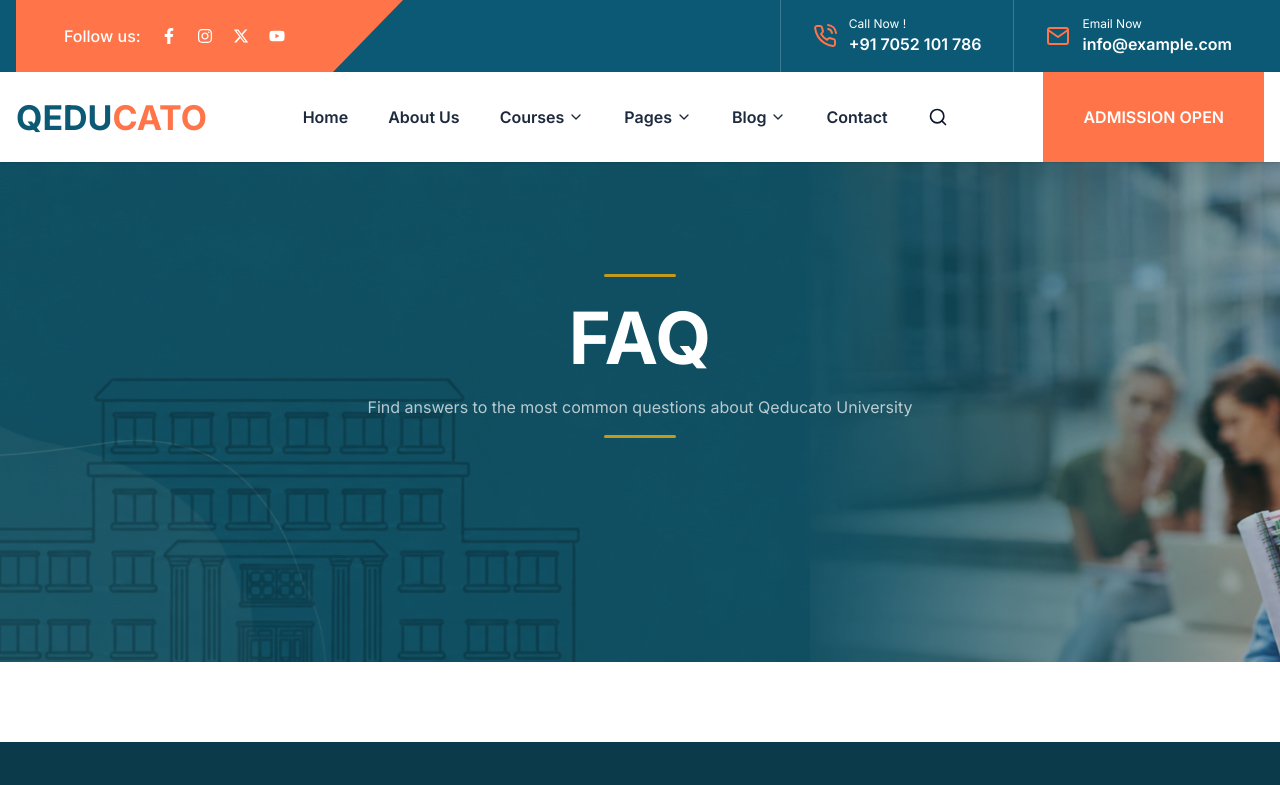
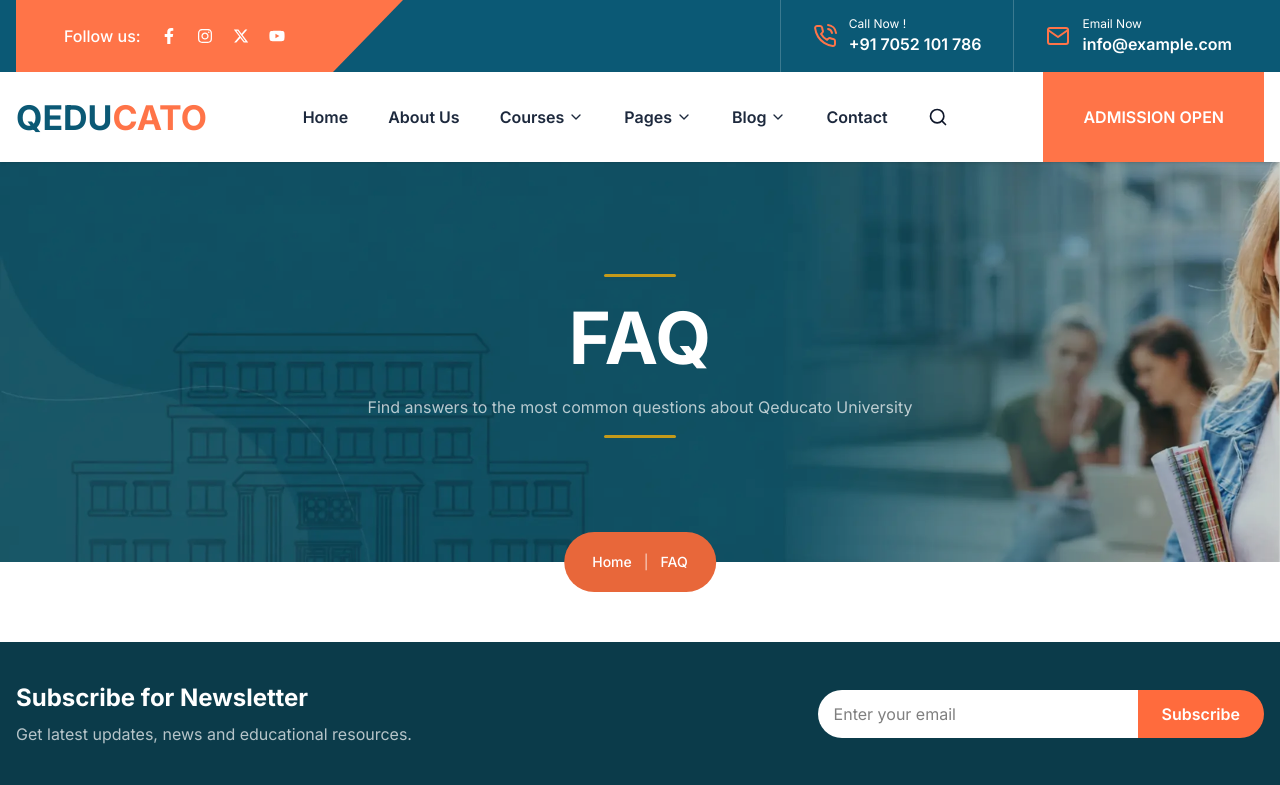
Before and after one commit to almahmud-dev/qeducato-platform, a Next.js app: page /faq in a window 1280 px wide. Shown: the top 785 px of the page. Built offline with nearby package versions, Linux system fonts and the light colour scheme; a web font is replaced by a local one.

Commit message:
PageHero image convert .webp

```diff
--- a/next.config.mjs
+++ b/next.config.mjs
@@ -1,6 +1,8 @@
 /** @type {import('next').NextConfig} */
 const nextConfig = {
-  /* config options here */
+  images: {
+    formats: ["image/avif", "image/webp"],
+  },
 };
 
 export default nextConfig;
--- a/src/components/common/PageHero.jsx
+++ b/src/components/common/PageHero.jsx
@@ -1,88 +1,95 @@
 import Image from "next/image";
 import Container from "@/components/ui/Container";
+import Link from "next/link";
 
 export const heroDataMap = {
   blog: {
     title: "Our Blog",
     subtitle: "News, research, and insights from Qeducato University",
+    breadcrumb: "Our Blog",
   },
   "blog-details": {
     title: "Blog Details",
+    breadcrumb: "Blog Details",
   },
   teachers: {
     title: "Our Faculty",
-    subtitle:
-      "Meet the distinguished academics and educators shaping the next generation",
+    subtitle: "Meet the distinguished academics and educators shaping the next generation",
+    breadcrumb: "Our Teacher",
   },
   "teachers-details": {
     title: "Faculty Profile",
+    breadcrumb: "Teacher Details",
   },
   pricing: {
     title: "Tuition & Fees",
-    subtitle:
-      "Transparent and affordable plans for every student — no hidden charges",
+    subtitle: "Transparent and affordable plans for every student — no hidden charges",
+    breadcrumb: "Pricing",
   },
   faq: {
     title: "FAQ",
-    subtitle:
-      "Find answers to the most common questions about Qeducato University",
+    subtitle: "Find answers to the most common questions about Qeducato University",
+    breadcrumb: "FAQ",
   },
   gallery: {
     title: "Campus Gallery",
     subtitle: "A visual journey through campus life, events, and achievements",
+    breadcrumb: "Gallery",
   },
   events: {
     title: "Events & Programs",
     subtitle: "Discover upcoming seminars, workshops, and university events",
+    breadcrumb: "Events",
   },
   "event-details": {
     title: "Event Details",
+    breadcrumb: "Event Details",
   },
   about: {
     title: "About Qeducato",
-    subtitle:
-      "Empowering minds and shaping futures through world-class university education",
+    subtitle: "Empowering minds and shaping futures through world-class university education",
+    breadcrumb: "About Us",
   },
   contact: {
     title: "Contact Us",
-    subtitle:
-      "Reach out to our admissions or support team — we are happy to help",
+    subtitle: "Reach out to our admissions or support team — we are happy to help",
+    breadcrumb: "Contact",
   },
   courses: {
     title: "Academic Programs",
-    subtitle:
-      "Explore undergraduate, postgraduate, and professional courses at Qeducato",
+    subtitle: "Explore undergraduate, postgraduate, and professional courses at Qeducato",
+    breadcrumb: "Courses",
   },
-  "coursesTwo": {
+  coursesTwo: {
     title: "All Courses",
-    subtitle:
-      "Browse our full catalogue of programs designed for every academic goal",
+    subtitle: "Browse our full catalogue of programs designed for every academic goal",
+    breadcrumb: "All Courses",
   },
   "courses-details": {
     title: "Course Details",
+    breadcrumb: "Course Details",
   },
   admissions: {
     title: "Admissions",
-    subtitle:
-      "Begin your journey at Qeducato — learn how to apply and what to expect",
+    subtitle: "Begin your journey at Qeducato — learn how to apply and what to expect",
+    breadcrumb: "Admissions",
   },
   departments: {
     title: "Departments",
-    subtitle:
-      "Explore our faculties and academic departments across diverse disciplines",
+    subtitle: "Explore our faculties and academic departments across diverse disciplines",
+    breadcrumb: "Departments",
   },
 };
 
-// Props:
-//   title    — string
-//   subtitle — optional string
-export default function PageHero({ title, subtitle }) {
+export default function PageHero({ title, subtitle, breadcrumb }) {
   return (
-    <section className="relative w-full overflow-hidden xl:min-h-[500px]">
+    <div className="relative w-full">
+      {/* overflow-hidden section e rakha — background clip hobe, breadcrumb hobe na */}
+      <section className="relative w-full overflow-hidden min-h-[200px] xl:min-h-[400px]">
         {/* Background image */}
         <div className="absolute inset-0 z-0">
           <Image
-          src="/images/commonhero/pagehero.png"
+            src="/images/commonhero/pageheros.webp"
             alt="Page Hero Background"
             fill
             priority
@@ -111,5 +118,17 @@ export default function PageHero({ title, subtitle }) {
           </div>
         </Container>
       </section>
+
+      {/* Breadcrumb pill — wrapper div er relative e, clip hobe na */}
+      {breadcrumb && (
+        <div className="page-hero-breadcrumb text-xs md:text-sm px-5 md:px-7 py-2 md:py-2.5 lg:py-5">
+          <Link href="/" className="page-hero-breadcrumb-home transition-all">
+            Home
+          </Link>
+          <span className="page-hero-breadcrumb-sep">|</span>
+          <span>{breadcrumb}</span>
+        </div>
+      )}
+    </div>
   );
 }
--- a/src/styles/utilities.css
+++ b/src/styles/utilities.css
@@ -20,3 +20,30 @@
 .text-muted {
   color: var(--muted);
 }
+/*==============================*/
+/* PageHero breadcrumb pill */
+/*==============================*/
+.page-hero-breadcrumb {
+  position: absolute;
+  bottom: 0;
+  left: 50%;
+  transform: translate(-50%, 50%);
+  z-index: 20;
+  display: flex;
+  align-items: center;
+  gap: 0.75rem;
+  background-color: #e8673a;
+  color: #ffffff;
+  font-size: 0.875rem;
+  font-weight: 500;
+  border-radius: 9999px;
+  white-space: nowrap;
+}
+
+.page-hero-breadcrumb-home:hover {
+  text-decoration: underline;
+}
+
+.page-hero-breadcrumb-sep {
+  opacity: 0.6;
+}
```
Also changed, not shown: public/images/commonhero/pagehero.png (deleted), public/images/commonhero/pageheros.webp (added). Lines whose indentation alone changed are shown as unchanged.
